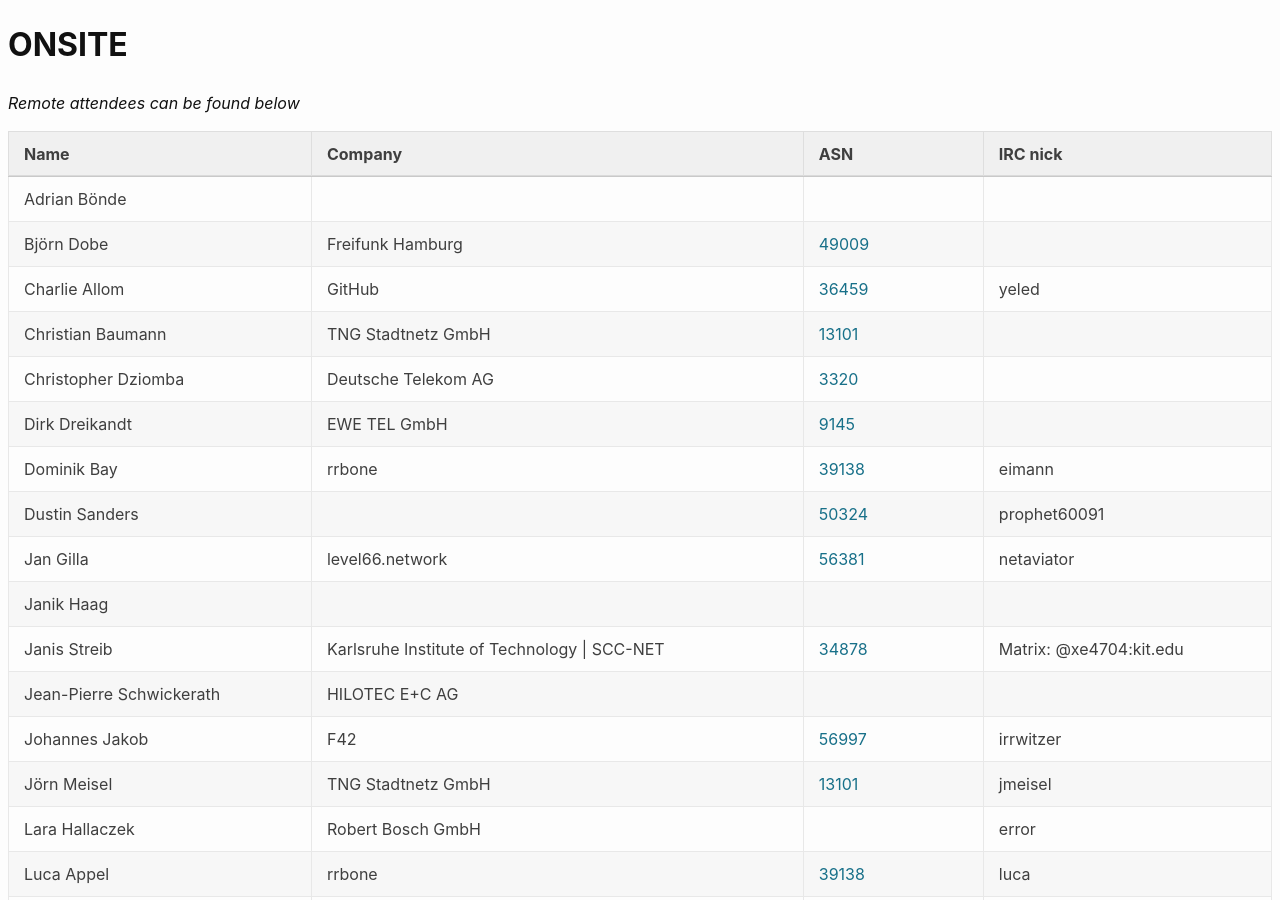
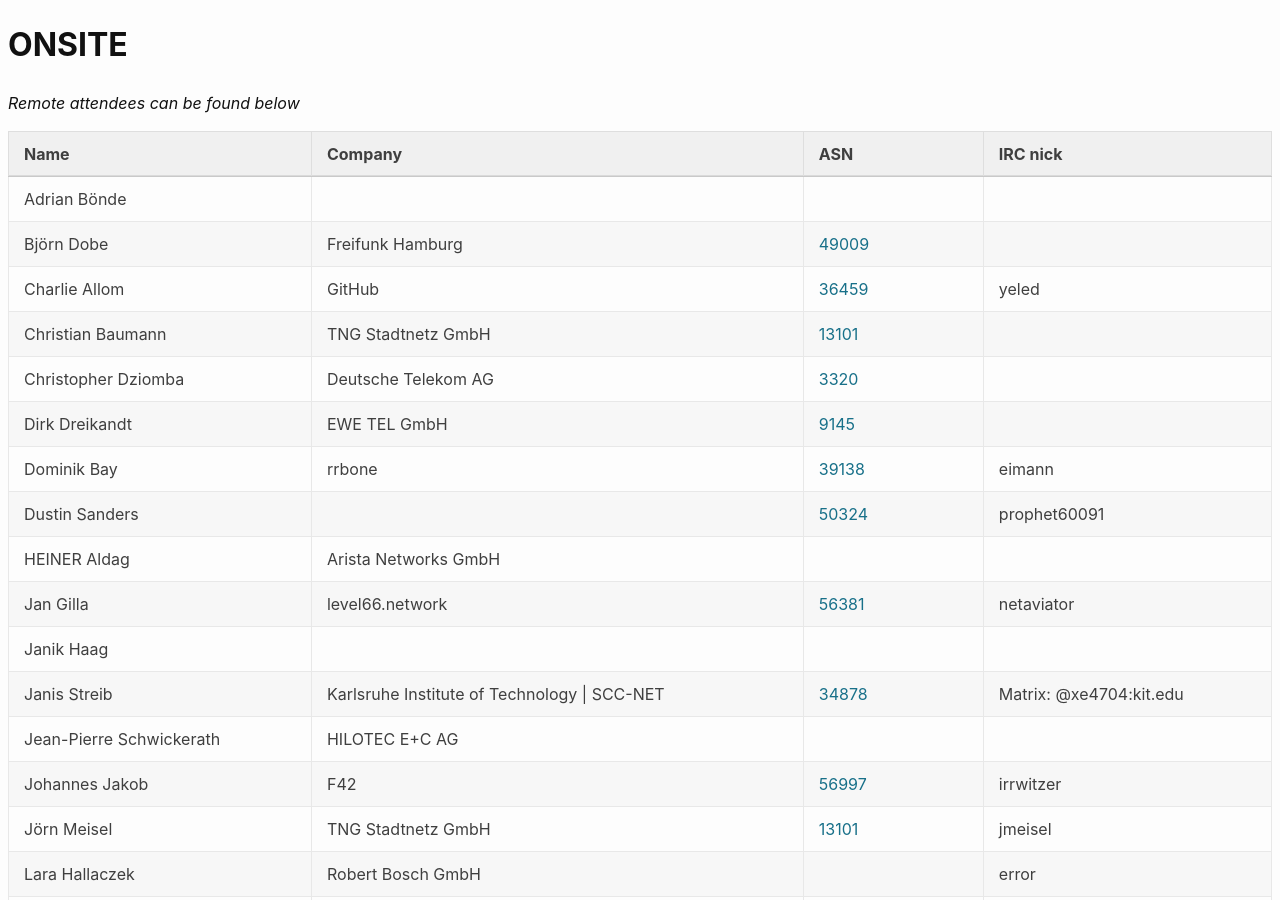
Before and after one commit to denog/pretix-attendeelist, a Jekyll site: the page built from denog15/index.md, in a window 1280 px wide and 900 px high. Built offline with Jekyll 4.4.1, drawn with Linux system fonts in a browser that asks for light colours.

Commit message:
Latest data: Thu Jul 13 10:47:51 UTC 2023

```diff
--- a/_data/attendees_denog15_onsite.json
+++ b/_data/attendees_denog15_onsite.json
@@ -46,6 +46,12 @@
     "company": null,
     "irc": "prophet60091",
     "asn": "50324"
+  },
+  {
+    "name": "HEINER Aldag",
+    "company": "Arista Networks GmbH",
+    "irc": null,
+    "asn": null
   },
   {
     "name": "Jan Gilla",
```
